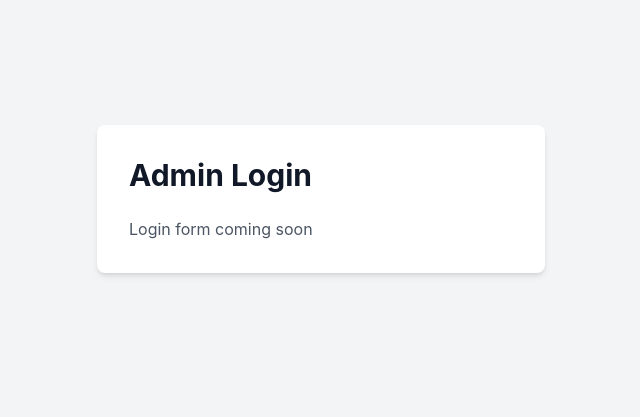
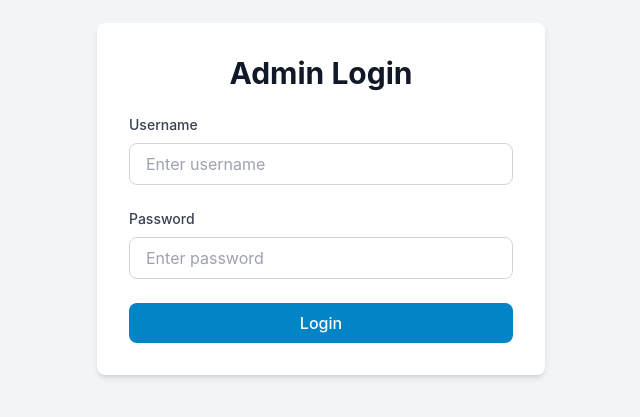
Before and after one commit to bradenborman/layerten, a React (Vite) app in the folder client/: page /admin/login in a window 1280 px wide. Shown: the part 201-618 px from the top of the page, without its empty margins (319-959 px from the left). Built offline with nearby package versions, Linux system fonts and the light colour scheme; no server answers.

Commit message:
Implement admin authentication with login page, AuthContext, and protected routes

```diff
--- a/client/src/App.tsx
+++ b/client/src/App.tsx
@@ -1,4 +1,5 @@
 import { BrowserRouter as Router, Routes, Route } from 'react-router-dom'
+import { AuthProvider } from './contexts/AuthContext'
 import HomePage from './pages/HomePage'
 import ListsIndexPage from './pages/ListsIndexPage'
 import ListDetailPage from './pages/ListDetailPage'
@@ -11,6 +12,7 @@ import ProtectedRoute from './components/ProtectedRoute'
 
 function App() {
   return (
+    <AuthProvider>
       <Router>
         <div className="min-h-screen bg-gray-50">
           <Routes>
@@ -35,6 +37,7 @@ function App() {
           </Routes>
         </div>
       </Router>
+    </AuthProvider>
   )
 }
 
--- a/client/src/components/ProtectedRoute.tsx
+++ b/client/src/components/ProtectedRoute.tsx
@@ -1,12 +1,12 @@
 import { Navigate } from 'react-router-dom'
+import { useAuth } from '../contexts/AuthContext'
 
 interface ProtectedRouteProps {
   children: React.ReactNode
 }
 
 export default function ProtectedRoute({ children }: ProtectedRouteProps) {
-  // TODO: Check authentication status
-  const isAuthenticated = false
+  const { isAuthenticated } = useAuth()
 
   if (!isAuthenticated) {
     return <Navigate to="/admin/login" replace />
--- /dev/null
+++ b/client/src/contexts/AuthContext.tsx
@@ -0,0 +1,73 @@
+import { createContext, useContext, useState, useEffect, ReactNode } from 'react'
+
+interface AuthContextType {
+  isAuthenticated: boolean
+  login: (credentials: string) => void
+  logout: () => void
+  getAuthHeader: () => string | null
+}
+
+const AuthContext = createContext<AuthContextType | undefined>(undefined)
+
+export function AuthProvider({ children }: { children: ReactNode }) {
+  const [isAuthenticated, setIsAuthenticated] = useState(false)
+
+  useEffect(() => {
+    // Check if user is already logged in on mount
+    const credentials = localStorage.getItem('adminAuth')
+    if (credentials) {
+      validateToken(credentials)
+    }
+  }, [])
+
+  const validateToken = async (credentials: string) => {
+    try {
+      const response = await fetch('/api/admin/suggestions', {
+        headers: {
+          'Authorization': `Basic ${credentials}`
+        }
+      })
+
+      if (response.ok) {
+        setIsAuthenticated(true)
+      } else {
+        // Invalid token, clear it
+        localStorage.removeItem('adminAuth')
+        setIsAuthenticated(false)
+      }
+    } catch (error) {
+      console.error('Token validation error:', error)
+      localStorage.removeItem('adminAuth')
+      setIsAuthenticated(false)
+    }
+  }
+
+  const login = (credentials: string) => {
+    localStorage.setItem('adminAuth', credentials)
+    setIsAuthenticated(true)
+  }
+
+  const logout = () => {
+    localStorage.removeItem('adminAuth')
+    setIsAuthenticated(false)
+  }
+
+  const getAuthHeader = (): string | null => {
+    const credentials = localStorage.getItem('adminAuth')
+    return credentials ? `Basic ${credentials}` : null
+  }
+
+  return (
+    <AuthContext.Provider value={{ isAuthenticated, login, logout, getAuthHeader }}>
+      {children}
+    </AuthContext.Provider>
+  )
+}
+
+export function useAuth() {
+  const context = useContext(AuthContext)
+  if (context === undefined) {
+    throw new Error('useAuth must be used within an AuthProvider')
+  }
+  return context
+}
--- a/client/src/pages/AdminLoginPage.tsx
+++ b/client/src/pages/AdminLoginPage.tsx
@@ -1,9 +1,113 @@
+import { useState } from 'react'
+import { useNavigate } from 'react-router-dom'
+import { useAuth } from '../contexts/AuthContext'
+
 export default function AdminLoginPage() {
+  const navigate = useNavigate()
+  const { login } = useAuth()
+  const [username, setUsername] = useState('')
+  const [password, setPassword] = useState('')
+  const [error, setError] = useState('')
+  const [loading, setLoading] = useState(false)
+
+  const handleSubmit = async (e: React.FormEvent) => {
+    e.preventDefault()
+    setError('')
+
+    if (!username || !password) {
+      setError('Please enter both username and password')
+      return
+    }
+
+    try {
+      setLoading(true)
+
+      // Create Basic Auth credentials
+      const credentials = btoa(`${username}:${password}`)
+
+      // Test the credentials by making a request to an admin endpoint
+      const response = await fetch('/api/admin/suggestions', {
+        headers: {
+          'Authorization': `Basic ${credentials}`
+        }
+      })
+
+      if (response.ok) {
+        // Store credentials and update auth state
+        login(credentials)
+        // Redirect to admin dashboard
+        navigate('/admin/dashboard')
+      } else if (response.status === 401) {
+        setError('Invalid username or password')
+      } else {
+        setError('Login failed. Please try again.')
+      }
+    } catch (err) {
+      console.error('Login error:', err)
+      setError('An error occurred. Please try again.')
+    } finally {
+      setLoading(false)
+    }
+  }
+
   return (
     <div className="min-h-screen flex items-center justify-center bg-gray-100">
       <div className="max-w-md w-full bg-white rounded-lg shadow-md p-8">
-        <h1 className="text-3xl font-bold text-gray-900 mb-6">Admin Login</h1>
-        <p className="text-gray-600">Login form coming soon</p>
+        <h1 className="text-3xl font-bold text-gray-900 mb-6 text-center">
+          Admin Login
+        </h1>
+
+        <form onSubmit={handleSubmit} className="space-y-6">
+          {/* Username */}
+          <div>
+            <label htmlFor="username" className="label">
+              Username
+            </label>
+            <input
+              type="text"
+              id="username"
+              value={username}
+              onChange={(e) => setUsername(e.target.value)}
+              className="input"
+              placeholder="Enter username"
+              autoComplete="username"
+              disabled={loading}
+            />
+          </div>
+
+          {/* Password */}
+          <div>
+            <label htmlFor="password" className="label">
+              Password
+            </label>
+            <input
+              type="password"
+              id="password"
+              value={password}
+              onChange={(e) => setPassword(e.target.value)}
+              className="input"
+              placeholder="Enter password"
+              autoComplete="current-password"
+              disabled={loading}
+            />
+          </div>
+
+          {/* Error Message */}
+          {error && (
+            <div className="bg-red-50 border border-red-200 rounded-lg p-4">
+              <p className="text-red-600 text-sm">{error}</p>
+            </div>
+          )}
+
+          {/* Submit Button */}
+          <button
+            type="submit"
+            disabled={loading}
+            className="w-full btn btn-primary disabled:opacity-50 disabled:cursor-not-allowed"
+          >
+            {loading ? 'Logging in...' : 'Login'}
+          </button>
+        </form>
       </div>
     </div>
   )
```
Also changed, not shown: 1 other file (tests, documents, lock files or other folders). Lines whose indentation alone changed are shown as unchanged.
